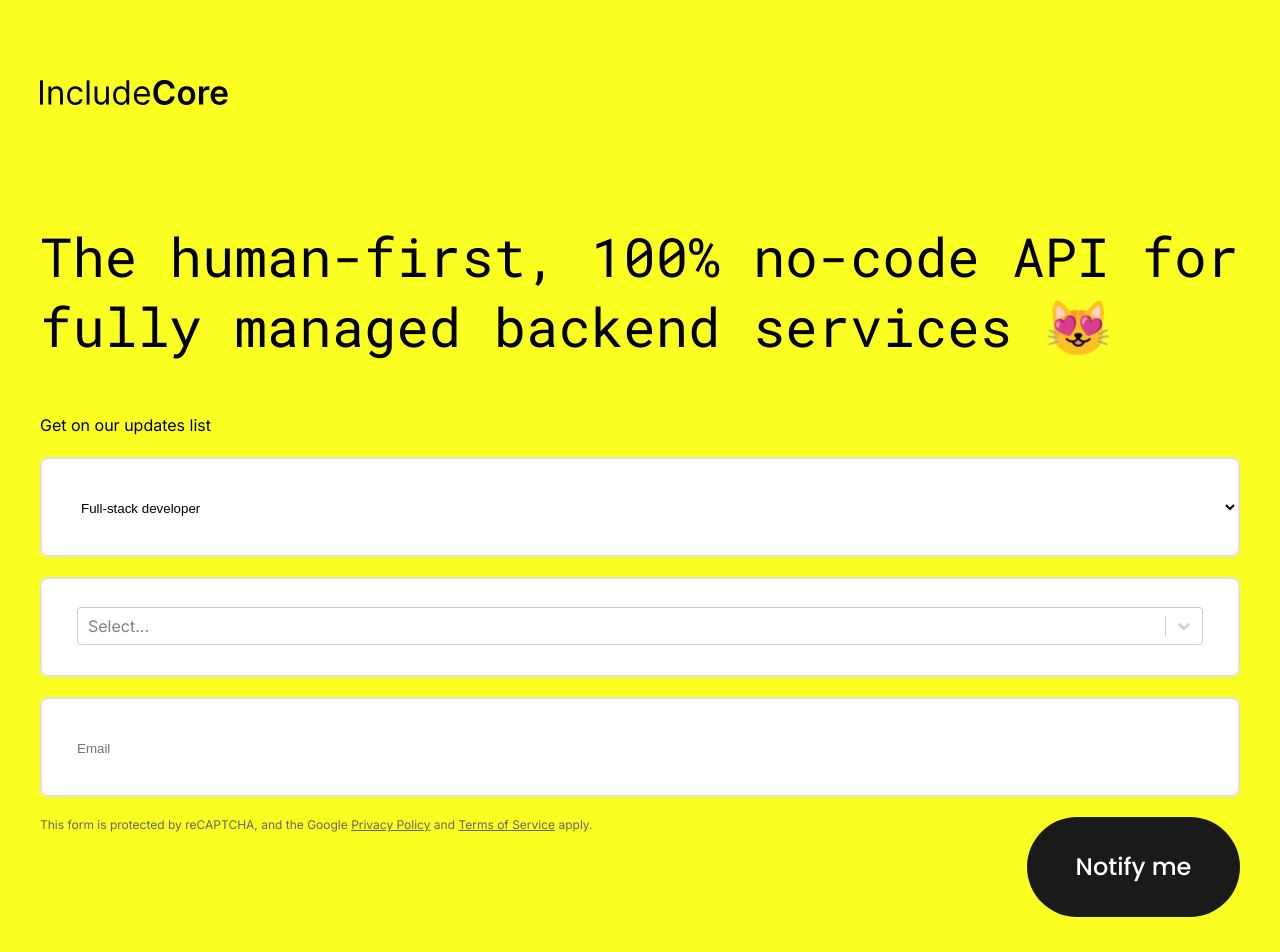
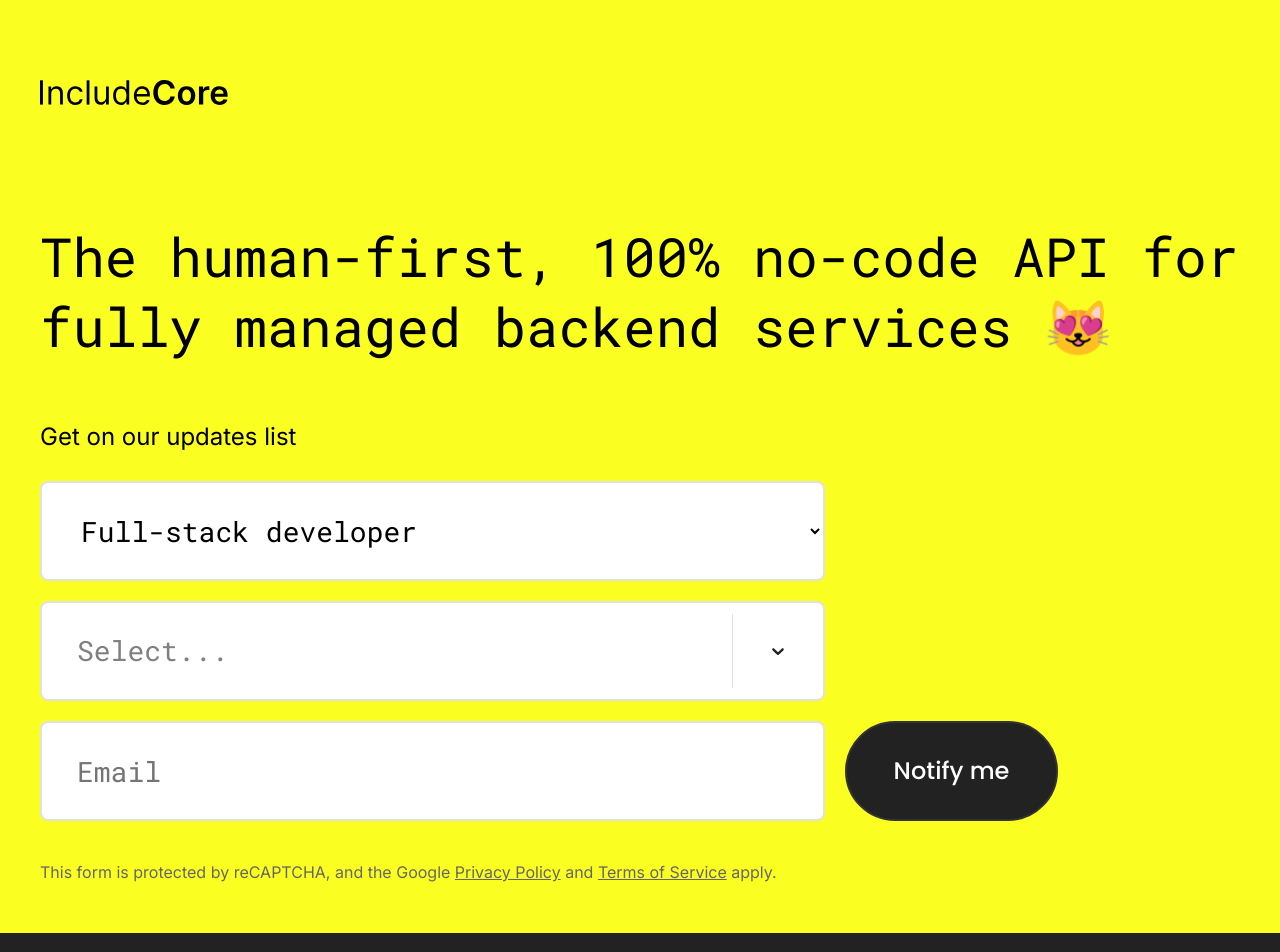
Before and after one commit to telesyk/004-012ea8ad986131ebb4-landing-form, a React (Vite) app: page / in a window 1280 px wide. Shown: the top 952 px of the page. Built offline with nearby package versions, Linux system fonts and the light colour scheme.

Commit message:
Update styles for Select; extend styles variables.

```diff
--- a/src/App.jsx
+++ b/src/App.jsx
@@ -35,8 +35,8 @@
 
   return (
     <div className="app">
+      <div className="app-top">
         <div className="app-container">
-        <div className="app-top">
           <div className="app-logotype">
             <img src={CAPTIONS.logo.src} alt={CAPTIONS.logo.text} />
           </div>
@@ -44,9 +44,10 @@
           <form action="" className="app-form form">
             <p className="form-text-top">{CAPTIONS.form.topText}</p>
             <div className="form-main">
+              <div className="form-controls">
                 <div className="form-control-panel">
                   <select
-                  className="form-selector"
+                    className="form-select-native"
                     name="roleList"
                     id="roleList"
                     required
@@ -60,7 +61,8 @@
                 </div>
                 <div className="form-control-panel">
                   <Select
-                  className="form-selector"
+                    className="form-select"
+                    classNamePrefix="form-select"
                     defaultValue={selectedOption}
                     onChange={setSelectedOption}
                     options={OPTIONS}
@@ -73,6 +75,7 @@
                     placeholder="Email"
                     required
                   />
+                </div>
               </div>
               <p className="form-text-bottom">
                 This form is protected by reCAPTCHA, and the Google{' '}
--- a/src/index.css
+++ b/src/index.css
@@ -3,10 +3,14 @@
   --color-black: #000000;
   --color-bg-primary: #fbff21;
   --color-bg-secondary: #222222;
+  --color-text-active: var(--color-bg-secondary);
   --color-text-secondary: #666666;
-  --color-border-button: #333333;
-  --color-border-control: #e1e1e1;
-  --color-border-control-focus: #222222;
+  --color-control-border: #e1e1e1;
+  --color-control-border-focus: var(--color-bg-secondary);
+
+  --font-family-roboto: 'Roboto Mono', monospace;
+
+  --transition-default: all 150ms ease;
 
   --app-container-padding: 40px 24px 0;
 
@@ -18,21 +22,39 @@
 
   --app-bottom-copyrights-margin-top: 125px;
   --app-bottom-container-padding-bottom: 29px;
+  --app-bottom-description-width: auto;
 
   --form-main-direction: column;
   --form-main-justify: initial;
 
+  --form-controls-order: initial;
+  --form-controls-flex: 1 1 100%;
+
   --form-control-height: 65px;
   --form-control-gap: 16px;
-  --form-control-padding: 20px 11px;
+  --form-control-padding-x: 11px;
+  --form-control-padding-y: 11px;
+  --form-control-padding: var(--form-control-padding-y) 0
+    var(--form-control-padding-y) var(--form-control-padding-x);
+
+  --form-select-font-size: 20px;
+  --form-select-line-height: 20px;
 
   --form-submit-width: 138.45px;
   --form-submit-height: var(--form-control-height);
+  --form-submit-margin-y: initial;
+  --form-submit-border-color: #333333;
+  --form-submit-bg-color: var(--color-bg-secondary);
   --form-submit-font-size: 18px;
   --form-submit-line-height: 24px;
   --form-submit-align-self: end;
+  --form-submit-order: initial;
+
+  --form-text-top-font-size: 16px;
+  --form-text-top-line-height: 32px;
 
   --form-text-bottom-flex: initial;
+  --form-text-bottom-order: initial;
 
   font-family: 'Inter', system-ui, Avenir, Helvetica, Arial, sans-serif;
   line-height: 1.5;
@@ -40,7 +62,7 @@
   font-style: normal;
 
   color: var(--color-black);
-  background-color: var(--color-bg-primary);
+  background-color: var(--color-bg-secondary);
 
   font-synthesis: none;
   text-rendering: optimizeLegibility;
@@ -56,24 +78,10 @@
 }
 
 button {
-  border-radius: 8px;
-  border: 1px solid transparent;
-  padding: 0.6em 1.2em;
-  font-size: 1em;
-  font-weight: 500;
-  font-family: inherit;
-  background-color: #1a1a1a;
   cursor: pointer;
-  transition: border-color 0.25s;
-}
-button:hover {
-  border-color: #646cff;
-}
-button:focus,
-button:focus-visible {
-  outline: 4px auto -webkit-focus-ring-color;
 }
 
+/* App Layout */
 .app {
   width: 100vw;
   min-height: 100vh;
@@ -86,11 +94,12 @@
 
 .app-top {
   padding-bottom: var(--app-top-padding-y);
+  background-color: var(--color-bg-primary);
 }
 
 .app-top-description {
   margin: var(--app-description-margin);
-  font-family: 'Roboto Mono', monospace;
+  font-family: var(--font-family-roboto);
   font-size: var(--app-description-font-size);
   line-height: var(--app-description-line-height);
 }
@@ -106,6 +115,7 @@
 }
 
 .app-bottom-description {
+  width: var(--app-bottom-description-width);
   font-size: 18px;
   line-height: 29px;
 }
@@ -121,12 +131,25 @@
   line-height: 28px;
 }
 
+/* Form elements */
 .form-text-top {
   margin-bottom: var(--form-control-gap);
+  font-size: var(--form-text-top-font-size);
+  line-height: var(--form-text-top-line-height);
 }
 
 .form-text-bottom {
   flex: var(--form-text-bottom-flex);
+  order: var(--form-text-bottom-order);
+}
+
+.form-text-bottom,
+.form-text-bottom a {
+  color: var(--color-text-secondary);
+  font-family: 'Inter';
+  font-weight: 400;
+  line-height: 12px;
+  line-height: 140%;
 }
 
 .form-main {
@@ -137,39 +160,119 @@
   gap: var(--form-control-gap);
 }
 
+.form-controls {
+  order: var(--form-controls-order);
+  flex: var(--form-controls-flex);
+}
+
 .form-control-panel {
   width: 100%;
+  margin-bottom: var(--form-control-gap);
 }
 
-.form-selector,
-.form-control {
+/* Form controls & selector */
+.form .form-control,
+.form .form-select-native,
+.form .form-select__control {
   width: 100%;
   height: var(--form-control-height);
   padding: var(--form-control-padding);
   background-color: var(--color-white);
-  border: 2px solid var(--color-border-control);
+  border-width: 2px;
+  border-style: solid;
+  border-color: var(--color-control-border);
   border-radius: 8px;
+  font-family: var(--font-family-roboto);
+  font-weight: 400;
+  font-size: var(--form-select-font-size);
+  line-height: var(--form-select-line-height);
+  transition: var(--transition-default);
 }
+
+.form .form-control:focus,
+.form .form-select-native:focus,
+.form .form-select__control:focus,
+.form .form-select__control.form-select__control--is-focused,
+.form .form-control:hover,
+.form .form-select-native:hover,
+.form .form-select__control:hover {
+  border-color: var(--color-control-border-focus);
+  outline: none;
+  box-shadow: none;
+}
+
+.form .form-select__indicator-separator {
+  background-color: var(--color-control-border);
+  transition: var(--transition-default);
+}
+
+.form
+  .form-select__control.form-select__control--is-focused
+  .form-select__indicator-separator,
+.form .form-select__control:focus .form-select__indicator-separator,
+.form .form-select__control:hover .form-select__indicator-separator {
+  background-color: var(--color-control-border-focus);
+}
+
+/* fix 'react-seletc' component styles */
+.form .form-select__value-container,
+.form .form-select__placeholder,
+.form .form-select__indicator-separator,
+.form .form-select__indicator {
+  transition: var(--transition-default);
+}
+.form .form-select__value-container,
+.form .form-select__placeholder,
+.form .form-select__indicator-separator {
+  margin: 0;
+  padding: 0;
+}
+.form .form-select__indicator {
+  padding-left: var(--form-control-padding-x);
+  padding-right: var(--form-control-padding-x);
+  color: var(--color-control-border-focus);
+}
+.form .form-select__indicator:hover {
+  color: inherit;
+}
+.form .form-select__menu {
+  padding: 27px 17px;
+  border-color: var(--color-control-border-focus);
+  border-width: 2px;
+  border-style: solid;
+  box-shadow: none;
+}
+.form .form-select__option {
+  color: var(--color-text-active);
+  font-family: var(--font-family-roboto);
+}
+.form .form-select__option:hover,
+.form .form-select__option--is-focused {
+  background-color: var(--color-bg-primary);
+}
+/* End of fix */
 
 .form-submit {
   width: var(--form-submit-width);
   height: var(--form-submit-height);
+  margin-bottom: var(--form-submit-margin-y);
   align-self: var(--form-submit-align-self);
+  order: var(--form-submit-order);
   border-radius: 50px;
+  border: 2px solid var(--form-submit-border-color);
+  background-color: var(--form-submit-bg-color);
+  color: var(--color-white);
   font-family: 'Poppins', sans-serif;
   font-weight: 500;
   font-size: var(--form-submit-font-size);
   line-height: var(--form-submit-line-height);
-  color: var(--color-white);
+  transition: var(--transition-default);
 }
 
-.form-text-bottom,
-.form-text-bottom a {
-  color: var(--color-text-secondary);
-  font-family: 'Inter';
-  font-weight: 400;
-  font-size: 12px;
-  line-height: 140%;
+.form-submit:hover,
+.form-submit:focus {
+  --form-submit-bg-color: var(--color-white);
+  color: var(--color-text-active);
 }
 
 @media screen and (min-width: 744px) {
@@ -190,18 +293,27 @@
 
     --form-control-height: 100px;
     --form-control-gap: 20px;
-    --form-control-padding: 28px 35px 26px;
+    --form-control-padding-x: 35px;
+    --form-control-padding-y: 11px;
+
+    --form-select-font-size: 28px;
+    --form-select-line-height: 28px;
 
     --form-submit-width: 213px;
     --form-submit-font-size: 24px;
     --form-submit-line-height: 32px;
 
     --form-text-bottom-flex: 0 1 45%;
+
+    --form-text-top-font-size: 20px;
+    --form-text-top-line-height: 40px;
   }
 }
 
-@media screen and (min-width: 1024px) {
+@media screen and (min-width: 1140px) {
   :root {
+    --app-bottom-description-width: 904px;
+
     --app-top-padding-y: 50px;
 
     --app-description-margin: 110px 0 52px;
@@ -210,6 +322,16 @@
 
     --form-main-justify: start;
 
+    --form-controls-order: 1;
+    --form-controls-flex: 0 1 785px;
+
+    --form-submit-order: 2;
+    --form-submit-margin-y: var(--form-control-gap);
+
+    --form-text-bottom-order: 3;
     --form-text-bottom-flex: 1 1 auto;
+
+    --form-text-top-font-size: 24px;
+    --form-text-top-line-height: 48px;
   }
 }
```
Lines whose indentation alone changed are shown as unchanged.
